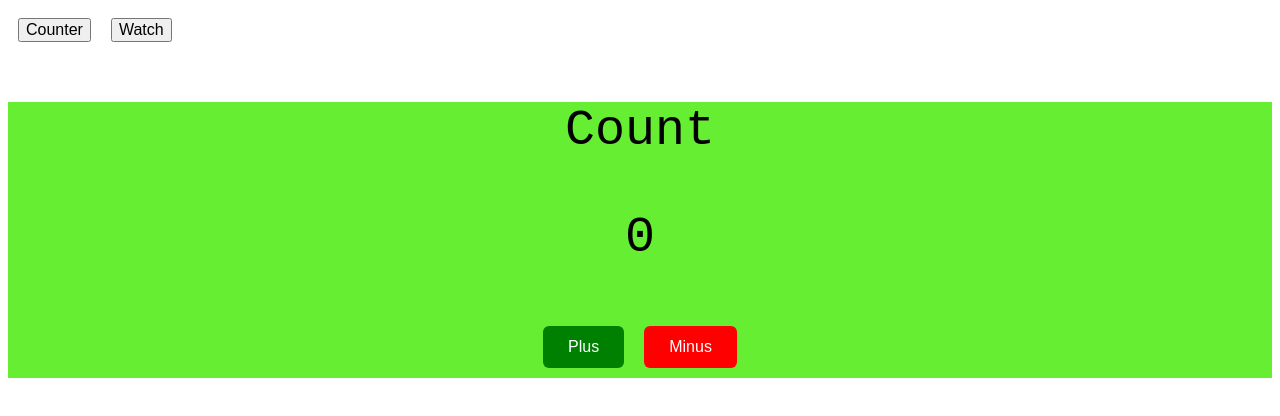
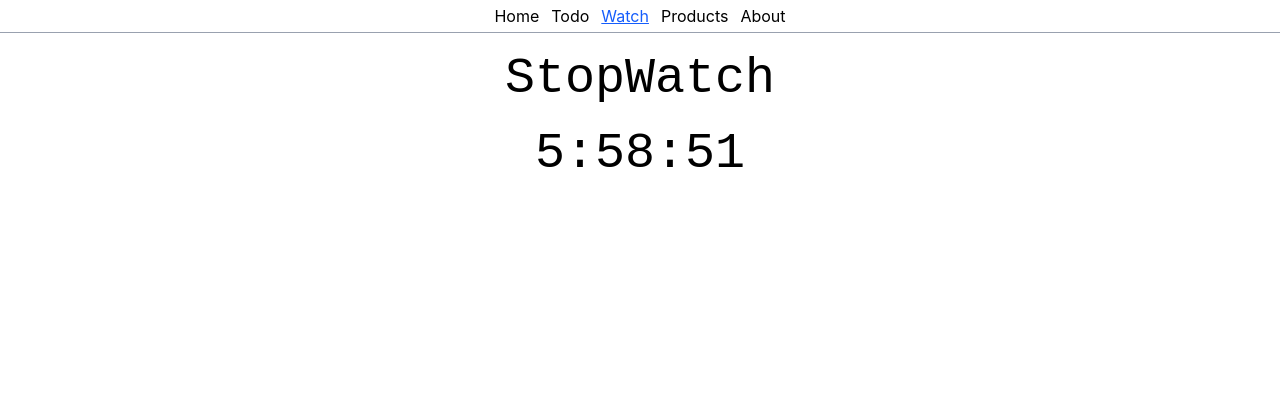
Before and after one commit to bilalteaching-byte/SMIT_9_11_BAHADURABAD_23, a React (Vite) app in the folder React/firstapp/: page /watch in a window 1280 px wide. Shown: the top 416 px of the page. Built offline with nearby package versions, Linux system fonts and the light colour scheme.

Commit message:
[UPDATE] learned react router today

```diff
--- a/React/firstapp/index.html
+++ b/React/firstapp/index.html
@@ -5,6 +5,7 @@
     <link rel="icon" type="image/svg+xml" href="/favicon.svg" />
     <meta name="viewport" content="width=device-width, initial-scale=1.0" />
     <title>firstapp</title>
+    <link href="/src/index.css" rel="stylesheet">
   </head>
   <body>
     <div id="root"></div>
--- a/React/firstapp/package.json
+++ b/React/firstapp/package.json
@@ -10,9 +10,12 @@
     "preview": "vite preview"
   },
   "dependencies": {
+    "@tailwindcss/vite": "^4.3.3",
     "react": "^19.2.8",
     "react-dom": "^19.2.8",
-    "react-icons": "^5.7.0"
+    "react-icons": "^5.7.0",
+    "react-router": "^8.4.0",
+    "tailwindcss": "^4.3.3"
   },
   "devDependencies": {
     "@eslint/js": "^10.0.1",
--- a/React/firstapp/src/App.jsx
+++ b/React/firstapp/src/App.jsx
@@ -14,16 +14,16 @@ import {
 import Text from "./components/text";
 import LearninUseEffect from "./pages/learningUseEffect";
 import Stopwatch from "./pages/Stopwatch";
+import { NavLink, Link } from "react-router";
+import Navbar from "./components/navbar";
 
 function App() {
   const [comp, setComp] = useState("counter");
 
   return (
     <div>
-      <Button title={"Counter"} onClick={()=> setComp("counter")} />
-      <Button title={"Watch"}  onClick={()=> setComp("stop")} />
-
-      {comp === "counter" ? <LearninUseEffect /> : <Stopwatch />}
+      <Navbar />
+      <LearninUseEffect />
     </div>
   );
 }
--- /dev/null
+++ b/React/firstapp/src/components/navbar.jsx
@@ -0,0 +1,50 @@
+import { NavLink } from "react-router";
+
+function Navbar() {
+  return (
+    <div className="flex justify-center items-center py-1 gap-3 border-b border-b-gray-400 mb-2 ">
+      <NavLink
+        to={"/"}
+        className={({ isActive }) =>
+          isActive ? "text-blue-600 underline" : "text-black"
+        }
+      >
+        Home
+      </NavLink>
+      <NavLink
+        to={"/todo"}
+        className={({ isActive }) =>
+          isActive ? "text-blue-600 underline" : "text-black"
+        }
+      >
+        Todo
+      </NavLink>
+      <NavLink
+        to={"/watch"}
+        className={({ isActive }) =>
+          isActive ? "text-blue-600 underline" : "text-black"
+        }
+      >
+        Watch
+      </NavLink>
+      <NavLink
+        to={"/products"}
+        className={({ isActive }) =>
+          isActive ? "text-blue-600 underline" : "text-black"
+        }
+      >
+        Products
+      </NavLink>
+      <NavLink
+        to={"/about"}
+        className={({ isActive }) =>
+          isActive ? "text-blue-600 underline" : "text-black"
+        }
+      >
+        About
+      </NavLink>
+    </div>
+  );
+}
+
+export default Navbar;
--- a/React/firstapp/src/index.css
+++ b/React/firstapp/src/index.css
@@ -1,111 +1 @@
-:root {
-  --text: #6b6375;
-  --text-h: #08060d;
-  --bg: #fff;
-  --border: #e5e4e7;
-  --code-bg: #f4f3ec;
-  --accent: #aa3bff;
-  --accent-bg: rgba(170, 59, 255, 0.1);
-  --accent-border: rgba(170, 59, 255, 0.5);
-  --social-bg: rgba(244, 243, 236, 0.5);
-  --shadow:
-    rgba(0, 0, 0, 0.1) 0 10px 15px -3px, rgba(0, 0, 0, 0.05) 0 4px 6px -2px;
-
-  --sans: system-ui, 'Segoe UI', Roboto, sans-serif;
-  --heading: system-ui, 'Segoe UI', Roboto, sans-serif;
-  --mono: ui-monospace, Consolas, monospace;
-
-  font: 18px/145% var(--sans);
-  letter-spacing: 0.18px;
-  color-scheme: light dark;
-  color: var(--text);
-  background: var(--bg);
-  font-synthesis: none;
-  text-rendering: optimizeLegibility;
-  -webkit-font-smoothing: antialiased;
-  -moz-osx-font-smoothing: grayscale;
-
-  @media (max-width: 1024px) {
-    font-size: 16px;
-  }
-}
-
-@media (prefers-color-scheme: dark) {
-  :root {
-    --text: #9ca3af;
-    --text-h: #f3f4f6;
-    --bg: #16171d;
-    --border: #2e303a;
-    --code-bg: #1f2028;
-    --accent: #c084fc;
-    --accent-bg: rgba(192, 132, 252, 0.15);
-    --accent-border: rgba(192, 132, 252, 0.5);
-    --social-bg: rgba(47, 48, 58, 0.5);
-    --shadow:
-      rgba(0, 0, 0, 0.4) 0 10px 15px -3px, rgba(0, 0, 0, 0.25) 0 4px 6px -2px;
-  }
-
-  #social .button-icon {
-    filter: invert(1) brightness(2);
-  }
-}
-
-body {
-  margin: 0;
-}
-
-#root {
-  width: 1126px;
-  max-width: 100%;
-  margin: 0 auto;
-  text-align: center;
-  border-inline: 1px solid var(--border);
-  min-height: 100svh;
-  display: flex;
-  flex-direction: column;
-  box-sizing: border-box;
-}
-
-h1,
-h2 {
-  font-family: var(--heading);
-  font-weight: 500;
-  color: var(--text-h);
-}
-
-h1 {
-  font-size: 56px;
-  letter-spacing: -1.68px;
-  margin: 32px 0;
-  @media (max-width: 1024px) {
-    font-size: 36px;
-    margin: 20px 0;
-  }
-}
-h2 {
-  font-size: 24px;
-  line-height: 118%;
-  letter-spacing: -0.24px;
-  margin: 0 0 8px;
-  @media (max-width: 1024px) {
-    font-size: 20px;
-  }
-}
-p {
-  margin: 0;
-}
-
-code,
-.counter {
-  font-family: var(--mono);
-  display: inline-flex;
-  border-radius: 4px;
-  color: var(--text-h);
-}
-
-code {
-  font-size: 15px;
-  line-height: 135%;
-  padding: 4px 8px;
-  background: var(--code-bg);
-}
+@import "tailwindcss";
--- a/React/firstapp/src/main.jsx
+++ b/React/firstapp/src/main.jsx
@@ -1,15 +1,23 @@
-import { StrictMode } from 'react'
-import { createRoot } from 'react-dom/client'
-import App from './App.jsx'
-import Todos from './pages/todo.jsx'
-import LearninUseEffect from './pages/learningUseEffect.jsx'
-import Stopwatch from './pages/Stopwatch.jsx'
+import { StrictMode } from "react";
+import { createRoot } from "react-dom/client";
+import App from "./App.jsx";
+import Todos from "./pages/todo.jsx";
+import LearninUseEffect from "./pages/learningUseEffect.jsx";
+import Stopwatch from "./pages/Stopwatch.jsx";
+import { BrowserRouter, Routes, Route } from "react-router";
+import About from "./pages/About.jsx";
+import Products from "./pages/Products.jsx";
+import ProductDetail from "./pages/ProductDetail.jsx";
 
-createRoot(document.getElementById('root')).render(
-  <StrictMode>
-    <App />
-    {/* <Todos /> */}
-    {/* <LearninUseEffect /> */}
-    {/* <Stopwatch /> */}
-  </StrictMode>,
-)
+createRoot(document.getElementById("root")).render(
+  <BrowserRouter>
+    <Routes>
+      <Route path="/" element={<App />} />
+      <Route path="/todo" element={<Todos />} />
+      <Route path="/watch" element={<Stopwatch />} />
+      <Route path="/about" element={<About />} />
+      <Route path="/products" element={<Products />} />
+      <Route path="/product/:id" element={<ProductDetail />} />
+    </Routes>
+  </BrowserRouter>,
+);
--- /dev/null
+++ b/React/firstapp/src/pages/About.jsx
@@ -0,0 +1,12 @@
+import Navbar from "../components/navbar";
+
+function About() {
+  return (
+    <div>
+      <Navbar />
+      <h1>About</h1>
+    </div>
+  );
+}
+
+export default About;
--- /dev/null
+++ b/React/firstapp/src/pages/ProductDetail.jsx
@@ -0,0 +1,14 @@
+import { useParams } from "react-router";
+import Navbar from "../components/navbar";
+
+function ProductDetail() {
+  const { id } = useParams();
+  return (
+    <div>
+      <Navbar />
+      <h1 className="font-bold text-center py-3 text-8xl">Product  {id}</h1>
+    </div>
+  );
+}
+
+export default ProductDetail;
--- /dev/null
+++ b/React/firstapp/src/pages/Products.jsx
@@ -0,0 +1,20 @@
+import { Link } from "react-router";
+import Navbar from "../components/navbar";
+
+function Products() {
+  return (
+    <div>
+      <Navbar />
+      <h1>Products</h1>
+
+      <Link to={'/product/1'}> Product 1 </Link>
+      <Link to={'/product/2'}> Product 2 </Link>
+      <Link to={'/product/3'}> Product 3 </Link>
+      <Link to={'/product/shirt'}> Shirt </Link>
+
+
+    </div>
+  );
+}
+
+export default Products;
--- a/React/firstapp/src/pages/Stopwatch.jsx
+++ b/React/firstapp/src/pages/Stopwatch.jsx
@@ -12,6 +12,7 @@ import {
   textAlign,
 } from "../constant/theme";
 import Text from "../components/text";
+import Navbar from "../components/navbar";
 
 function Stopwatch() {
   const [ms, setMs] = useState(0);
@@ -34,6 +35,8 @@ function Stopwatch() {
 
   return (
     <div>
+      <Navbar />
+
       <Text title={"StopWatch"} size={fontSizes.huge} />
 
       <div
--- a/React/firstapp/src/pages/todo.jsx
+++ b/React/firstapp/src/pages/todo.jsx
@@ -5,6 +5,7 @@ import Button from "../components/button";
 import { btnStyles, fontFamilies, fontSizes, fontWeights } from "../constant/theme";
 import { AiOutlineDelete } from "react-icons/ai";
 import { FaRegCheckCircle } from "react-icons/fa";
+import Navbar from "../components/navbar";
 
 function Todos() {
   const [todos, setTodos] = useState([
@@ -40,6 +41,8 @@ function Todos() {
 
   return (
     <div>
+      <Navbar />
+
       <Text title={"Todo Application"} />
       <div>
         <Input
--- a/React/firstapp/vite.config.js
+++ b/React/firstapp/vite.config.js
@@ -1,7 +1,8 @@
-import react from '@vitejs/plugin-react'
-import { defineConfig } from 'vite'
+import react from "@vitejs/plugin-react";
+import { defineConfig } from "vite";
+import tailwindcss from "@tailwindcss/vite";
 
 // https://vite.dev/config/
 export default defineConfig({
-  plugins: [react()],
-})
+  plugins: [react(), tailwindcss()],
+});
```
Also changed, not shown: 1 other file (tests, documents, lock files or other folders).
